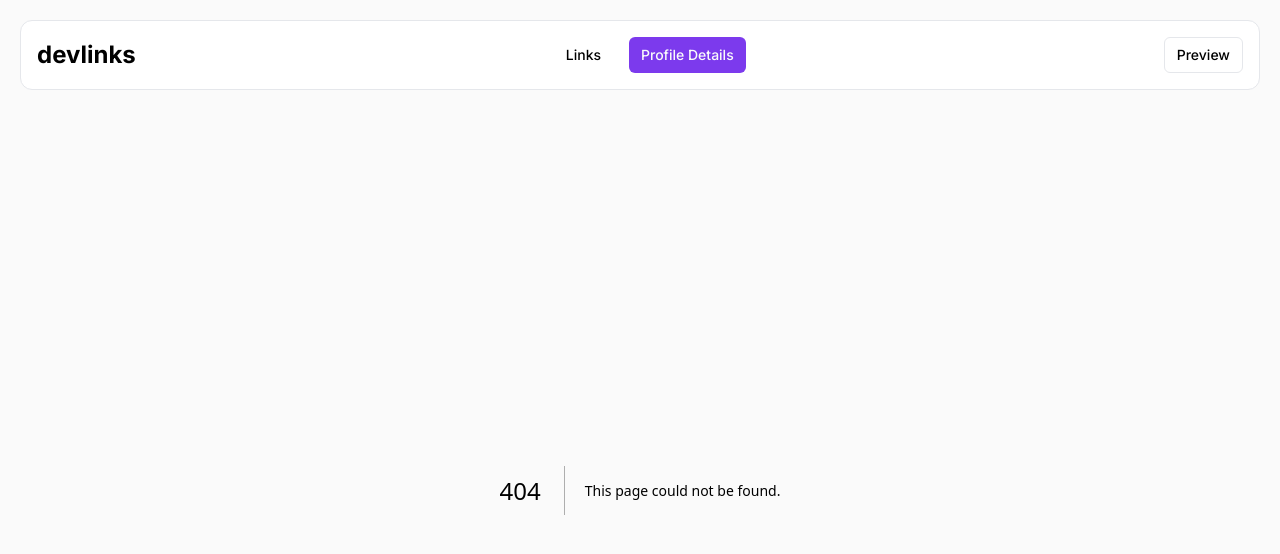
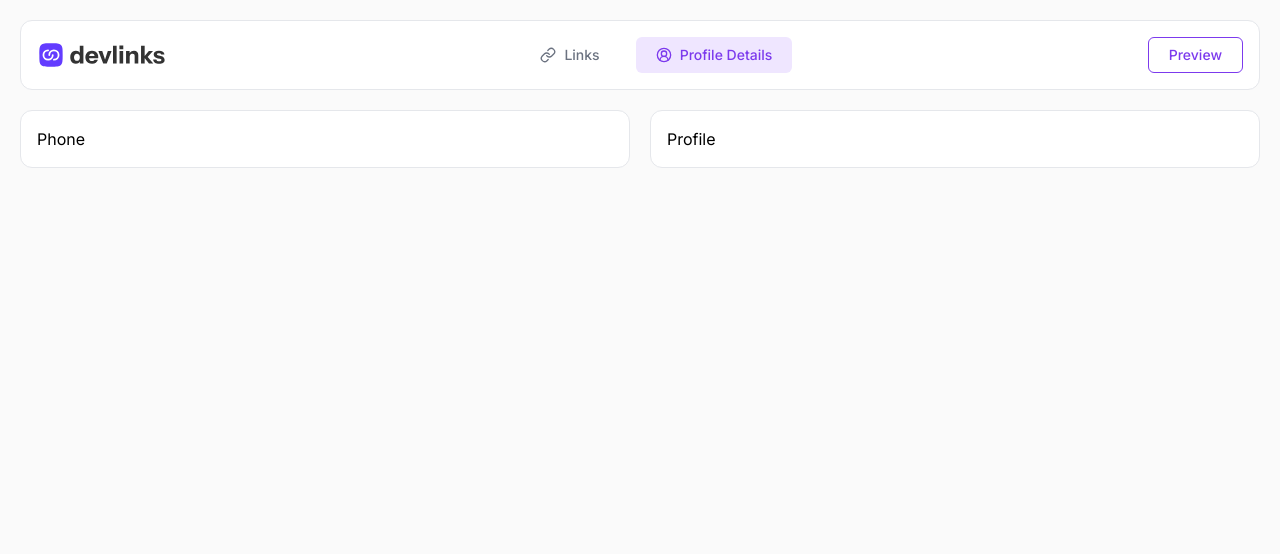
Before and after one commit to wassim-triki/rbk-challenge, a Next.js app: page /profile in a window 1280 px wide. Before the commit this address had no page. Shown: the top 554 px of the page. Built offline with nearby package versions, Linux system fonts and the light colour scheme.

Commit message:
fix themeing and add main layout

```diff
--- a/package.json
+++ b/package.json
@@ -9,6 +9,7 @@
     "lint": "next lint"
   },
   "dependencies": {
+    "@heroicons/react": "^2.0.18",
     "@radix-ui/react-slot": "^1.0.2",
     "@types/node": "20.6.1",
     "@types/react": "18.2.21",
--- a/src/app/components/Header.tsx
+++ b/src/app/components/Header.tsx
@@ -1,25 +1,27 @@
-import { Button } from "@/components/ui/button";
+import { Button } from "@/app/components/ui/button";
 import Link from "next/link";
 import React from "react";
 import Container from "./Container";
+import { LinkIcon, UserCircleIcon } from "@heroicons/react/24/outline";
+import NavLinks from "./NavLinks";
+import Image from "next/image";
 
 const Header = () => {
   return (
     <header className="bg-white border p-4 rounded-xl overflow-hidden col-span-2 ">
       <Container>
         <div className="flex items-center justify-between">
-          <div>
-            <span className="font-bold text-2xl">devlinks</span>
-          </div>
+          <Link href={"/"}>
+            <Image
+              src={"/logo-devlinks-large.svg"}
+              alt="devlinks logo"
+              width={10}
+              height={10}
+              className="w-32"
+            />
+          </Link>
+          <NavLinks />
 
-          <nav className="flex gap-4">
-            <Button size={"sm"} asChild variant={"ghost"}>
-              <Link href={"#"}>Links</Link>
-            </Button>
-            <Button size={"sm"} asChild>
-              <Link href={"#"}>Profile Details</Link>
-            </Button>
-          </nav>
           <Button size={"sm"} variant={"outline"}>
             Preview
           </Button>
--- /dev/null
+++ b/src/app/components/LinkPagesLayout.tsx
@@ -0,0 +1,14 @@
+import React from "react";
+
+const LinkPagesLayout = ({ children }: { children: React.ReactNode }) => {
+  return (
+    <main className="flex gap-5 mt-5">
+      <div className="w-full h-ful border p-4  rounded-xl bg-white ">Phone</div>
+      <div className="w-full h-ful border p-4  rounded-xl bg-white ">
+        {children}
+      </div>
+    </main>
+  );
+};
+
+export default LinkPagesLayout;
--- /dev/null
+++ b/src/app/components/NavLinks.tsx
@@ -0,0 +1,51 @@
+"use client";
+import React, { useEffect } from "react";
+import { UserCircle2, Link as LinkLucid } from "lucide-react";
+import { useRouter, usePathname } from "next/navigation";
+import { Button } from "@/app/components/ui/button";
+import Link from "next/link";
+import path from "path";
+const NavLinks = () => {
+  const router = useRouter();
+  const pathname = usePathname();
+  useEffect(() => {
+    console.log(router, pathname);
+  }, [router, pathname]);
+
+  const links = [
+    {
+      name: "Links",
+      icon: <LinkLucid className="w-4 h-4" />,
+      href: "/links",
+    },
+    {
+      name: "Profile Details",
+      icon: <UserCircle2 className="w-4 h-4" />,
+      href: "/profile",
+    },
+  ];
+  return (
+    <nav className="flex gap-4">
+      {links.map((link) => (
+        <Button
+          key={link.href}
+          size={"sm"}
+          asChild
+          variant={pathname === link.href ? "secondary" : "ghost"}
+          className={`${
+            pathname === link.href
+              ? "text-muted-foreground"
+              : "text-muted-foreground"
+          }`}
+        >
+          <Link className="gap-2" href={link.href}>
+            {link.icon}
+            {link.name}
+          </Link>
+        </Button>
+      ))}
+    </nav>
+  );
+};
+
+export default NavLinks;
--- a/src/components/ui/button.tsx
+++ b/src/app/components/ui/button.tsx
@@ -13,15 +13,17 @@ const buttonVariants = cva(
         destructive:
           "bg-destructive text-destructive-foreground hover:bg-destructive/90",
         outline:
-          "border border-input bg-background hover:bg-accent hover:text-accent-foreground",
+          "border text-primary !border-primary border-input bg-background",
+        // outline:
+        //   "border border-input bg-background hover:bg-accent hover:text-accent-foreground",
         secondary:
-          "bg-secondary text-secondary-foreground hover:bg-secondary/80",
+          "bg-secondary !text-secondary-foreground hover:bg-secondary/80",
         ghost: "hover:bg-accent hover:text-accent-foreground",
         link: "text-primary underline-offset-4 hover:underline",
       },
       size: {
         default: "h-10 px-4 py-2",
-        sm: "h-9 rounded-md px-3",
+        sm: "h-9 rounded-md px-5",
         lg: "h-11 rounded-md px-8",
         icon: "h-10 w-10",
       },
--- a/src/app/globals.css
+++ b/src/app/globals.css
@@ -12,8 +12,9 @@
     --popover-foreground: 224 71.4% 4.1%;
     --primary: 262.1 83.3% 57.8%;
     --primary-foreground: 210 20% 98%;
-    --secondary: 220 14.3% 95.9%;
-    --secondary-foreground: 220.9 39.3% 11%;
+    --secondary: 263 100% 95%;
+    --secondary-foreground: 262.1 83.3% 57.8%;
+    /* --secondary-foreground: 220.9 39.3% 11%; */
     --muted: 220 14.3% 95.9%;
     --muted-foreground: 220 8.9% 46.1%;
     --accent: 220 14.3% 95.9%;
--- /dev/null
+++ b/src/app/links/page.tsx
@@ -0,0 +1,8 @@
+import React from "react";
+import LinkPagesLayout from "../components/LinkPagesLayout";
+
+const page = () => {
+  return <LinkPagesLayout>Links</LinkPagesLayout>;
+};
+
+export default page;
--- a/src/app/page.tsx
+++ b/src/app/page.tsx
@@ -1,11 +1,7 @@
 import Image from "next/image";
 import Header from "./components/Header";
+import LinkPagesLayout from "./components/LinkPagesLayout";
 
 export default function Home() {
-  return (
-    <main className="flex gap-5 mt-5">
-      <div className="w-full h-ful border p-4  rounded-xl bg-white "></div>
-      <div className="w-full h-ful border p-4  rounded-xl bg-white "></div>
-    </main>
-  );
+  return <LinkPagesLayout>Links</LinkPagesLayout>;
 }
--- /dev/null
+++ b/src/app/preview/page.tsx
@@ -0,0 +1,7 @@
+import React from "react";
+
+const page = () => {
+  return <div>Preview</div>;
+};
+
+export default page;
--- /dev/null
+++ b/src/app/profile/page.tsx
@@ -0,0 +1,8 @@
+import React from "react";
+import LinkPagesLayout from "../components/LinkPagesLayout";
+
+const page = () => {
+  return <LinkPagesLayout>Profile</LinkPagesLayout>;
+};
+
+export default page;
```
Also changed, not shown: public/logo-devlinks-large.svg (added), 1 other file (tests, documents, lock files or other folders).
